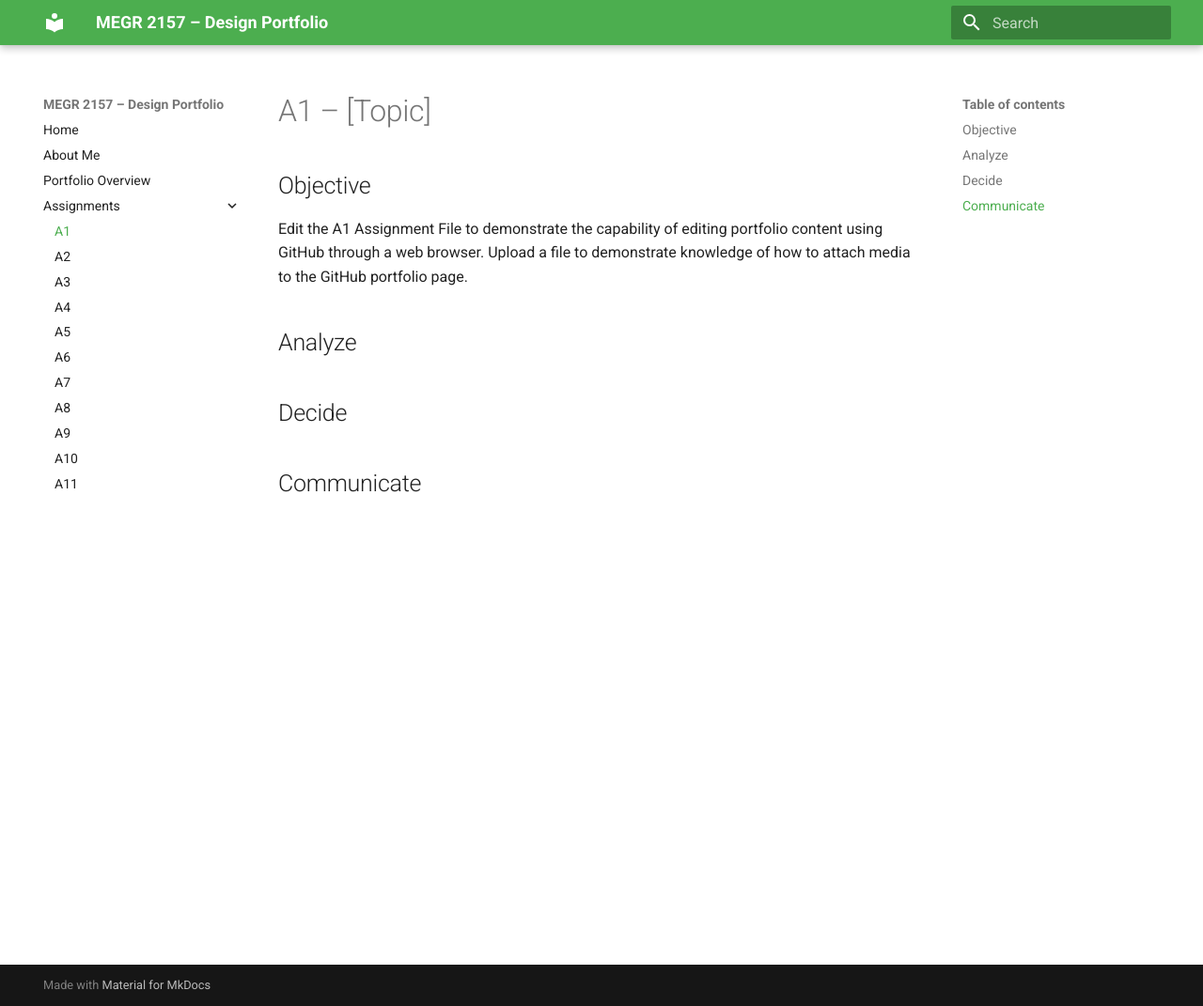
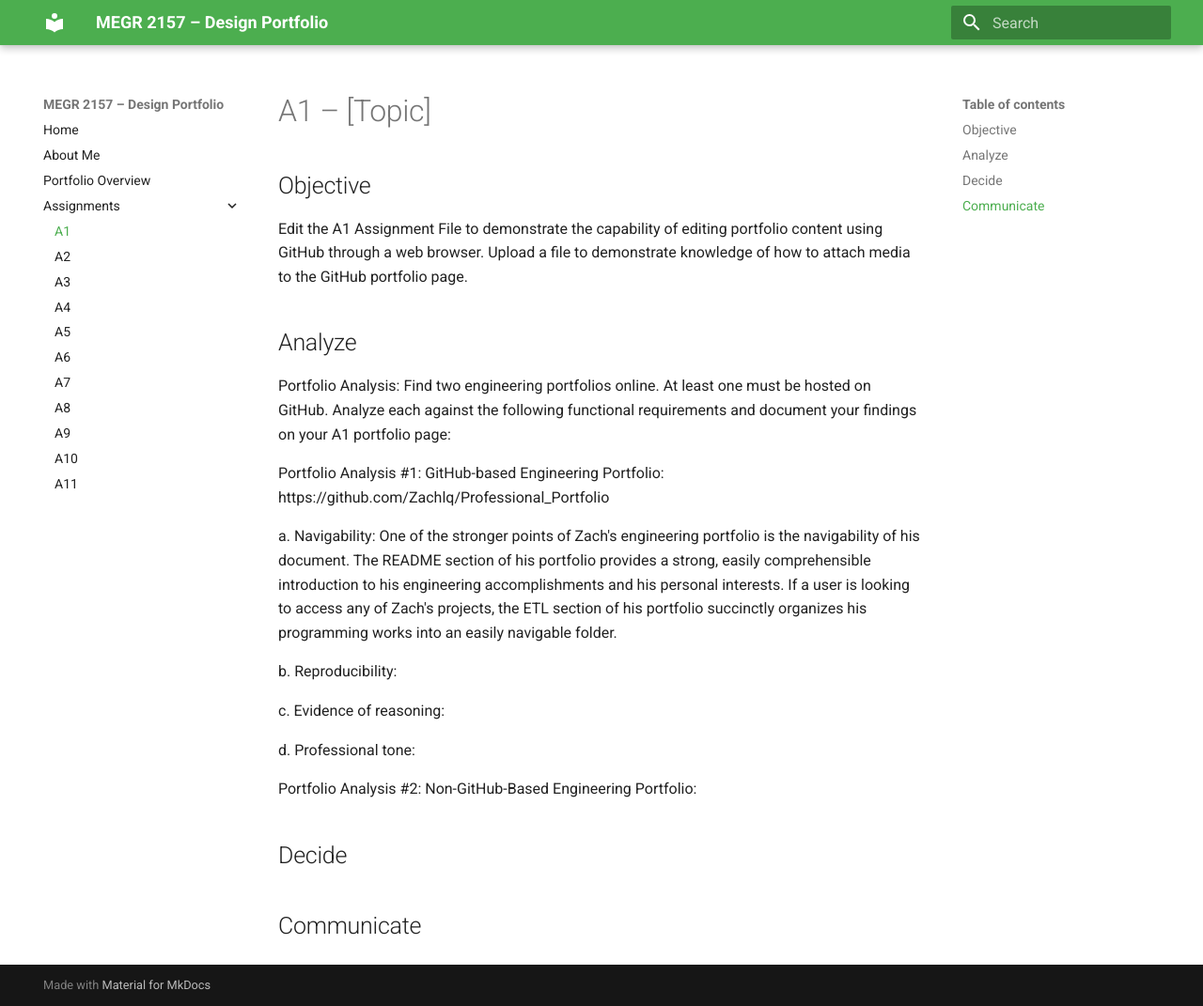
Before and after one commit to Mlikhtenbaum/megr-2157-design-projects-portfolio, an MkDocs documentation site: the page built from docs/assignments/A01/index.md, in a window 1280 px wide and 1071 px high. Shown: the whole window at 94% size. Built offline with MkDocs 1.6.1 and Material for MkDocs 9.7.7, drawn with Linux system fonts in a browser that asks for light colours.

Commit message:
Enhance A1 index with portfolio analysis details
Added portfolio analysis section with two examples and criteria.

```diff
--- a/docs/assignments/A01/index.md
+++ b/docs/assignments/A01/index.md
@@ -4,7 +4,19 @@
 Edit the A1 Assignment File to demonstrate the capability of editing  portfolio content using GitHub through a web browser. Upload a file to demonstrate knowledge of how to attach media to the GitHub portfolio page.
 
 ## Analyze
+Portfolio Analysis: Find two engineering portfolios online. At least one must be hosted on GitHub. Analyze each against the following functional requirements and document your findings on your A1 portfolio page:
 
+Portfolio Analysis #1: GitHub-based Engineering Portfolio: https://github.com/Zachlq/Professional_Portfolio
+
+a.  Navigability: One of the stronger points of Zach's engineering portfolio is the navigability of his document. The README section of his portfolio provides a strong, easily comprehensible introduction to his engineering accomplishments and his personal interests. If a user is looking to access any of Zach's projects, the ETL section of his portfolio succinctly organizes his programming works into an easily navigable folder.
+
+b.  Reproducibility:
+
+c.  Evidence of reasoning:
+
+d.  Professional tone:
+
+Portfolio Analysis #2: Non-GitHub-Based Engineering Portfolio:
 
 ## Decide
 
```
